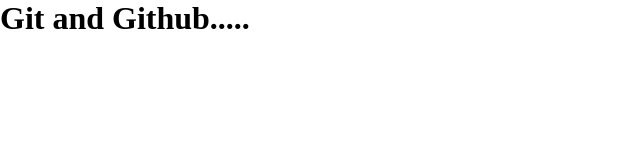
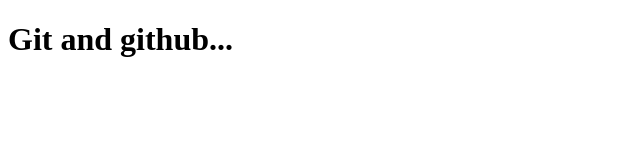
Before and after one commit to rituhin21/class-git, a plain HTML site: page index.html in a window 1280 px wide. Shown: the whole page, without its empty margins (0-640 px from the left). Drawn offline with Linux system fonts and the light colour scheme.

Commit message:
first commit

```diff
--- a/index.html
+++ b/index.html
@@ -4,10 +4,9 @@
   <meta charset="UTF-8">
   <meta http-equiv="X-UA-Compatible" content="IE=edge">
   <meta name="viewport" content="width=device-width, initial-scale=1.0">
-  <title>Git and Github</title>
-  <link rel="stylesheet" href="./style.css">
+  <title>Git and GitHub</title>
 </head>
 <body>
-  <h1>Git and Github.....</h1>
+  <h1>Git and github...</h1>
 </body>
 </html>
--- a/style.css
+++ /dev/null
@@ -1,6 +0,0 @@
-*{
-  margin: 0;
-  padding: 0;
-  outline: 0;
-  box-sizing: border-box;
-}
```
